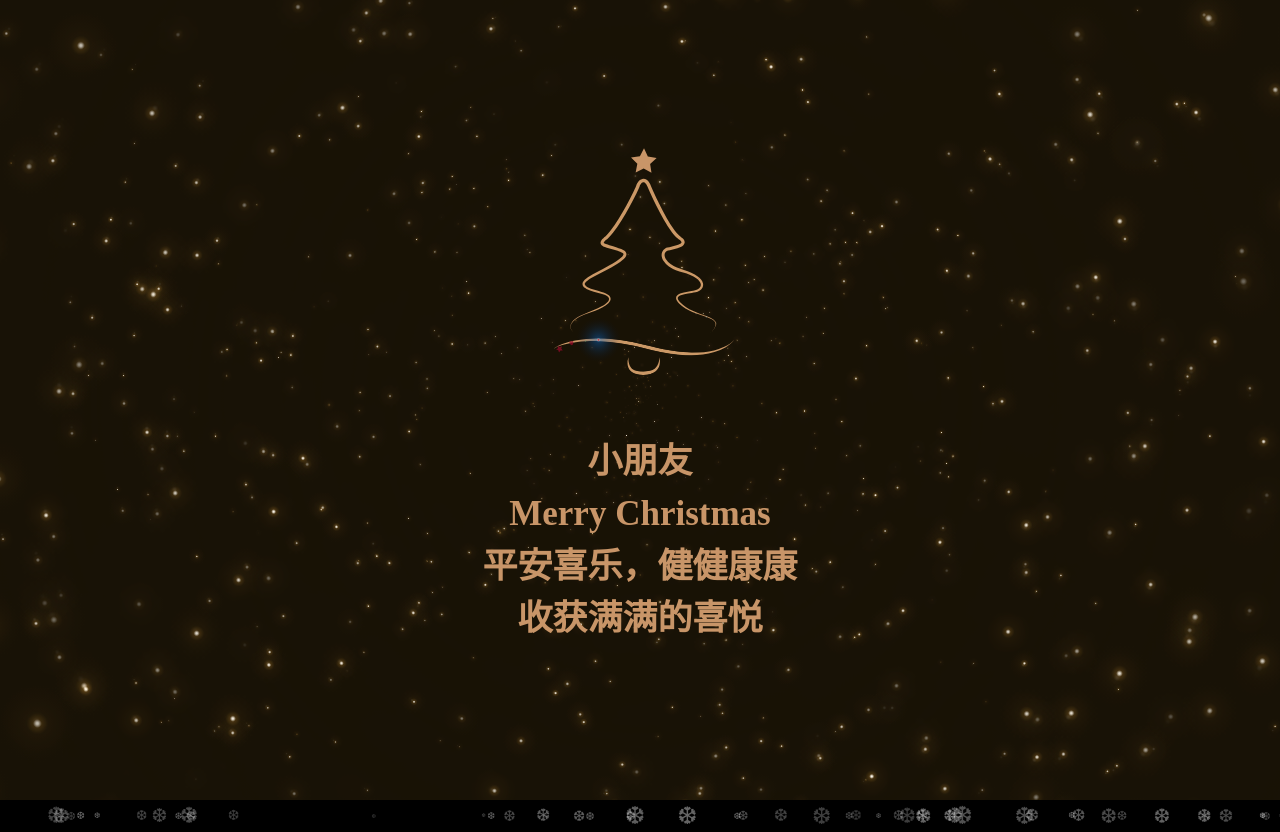
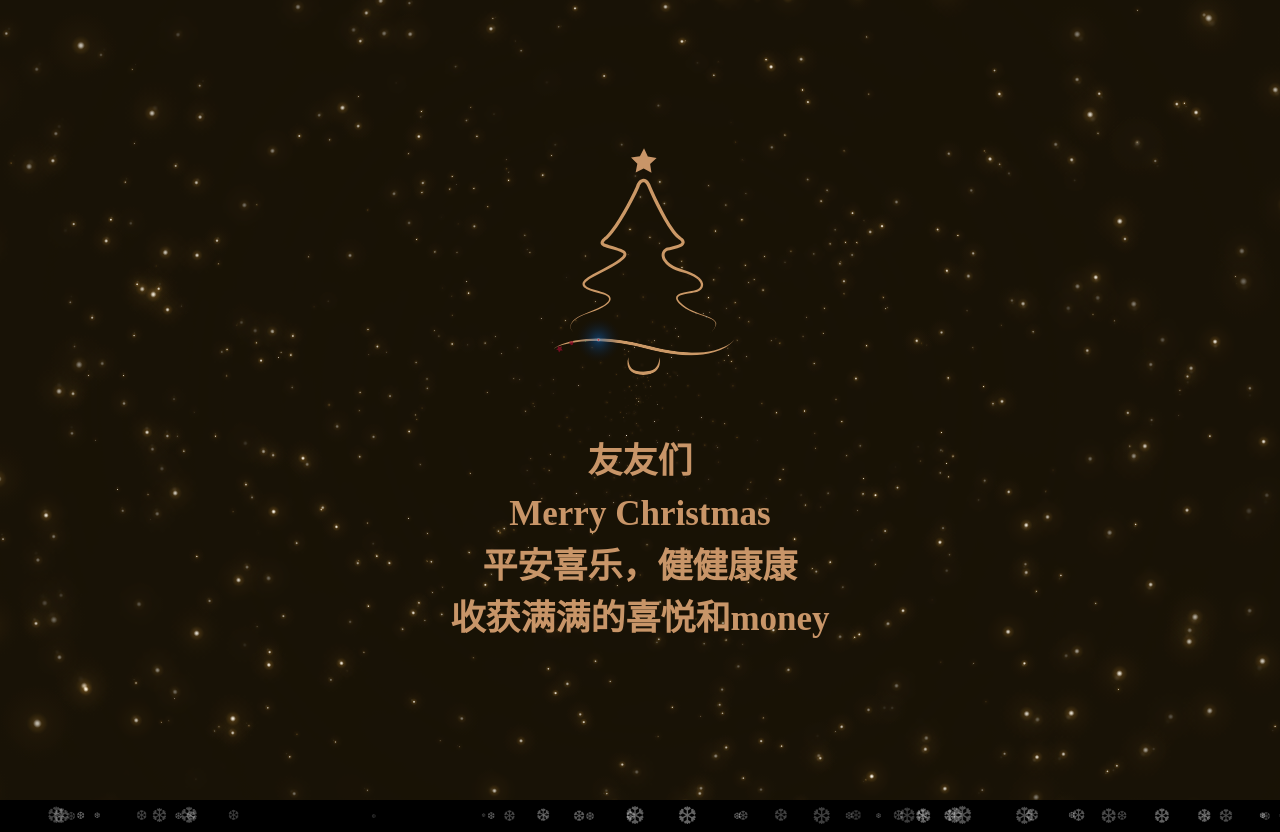
Before and after one commit to 13920352045/13920352045.github.io, a plain HTML site: page Christmas.html in a window 1280 px wide. Drawn offline with Linux system fonts and the light colour scheme; animation ran at ten frames a second.

Commit message:
Update Christmas.html

```diff
--- a/Christmas.html
+++ b/Christmas.html
@@ -3,7 +3,7 @@
 <head>
     <meta charset="UTF-8">
     <meta name="viewport" content="width=device-width, initial-scale=1.0">
-    <title>Document</title>
+    <title>圣诞快乐</title>
 </head>
 <style>
     body {
@@ -763,10 +763,10 @@ function drawStars() {
 
 
     let myLabels = [
-      "小朋友",
+      "友友们",
       "Merry Christmas",
       "平安喜乐，健健康康",
-      "收获满满的喜悦",
+      "收获满满的喜悦和money",
     ];
 
     function init() {
```
